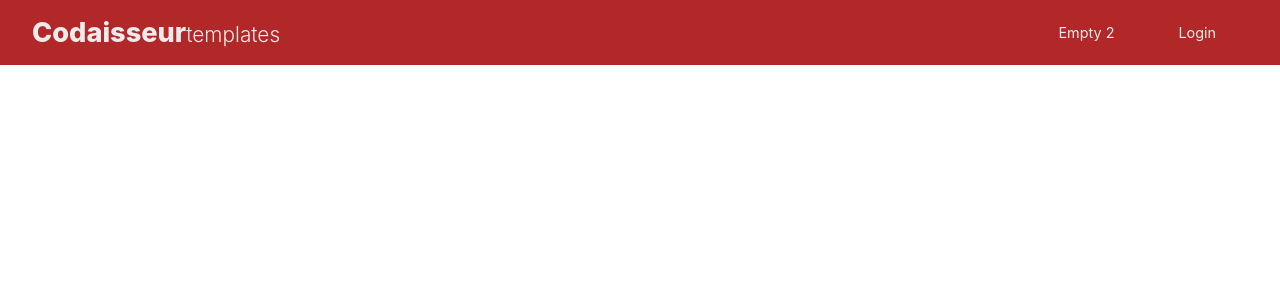
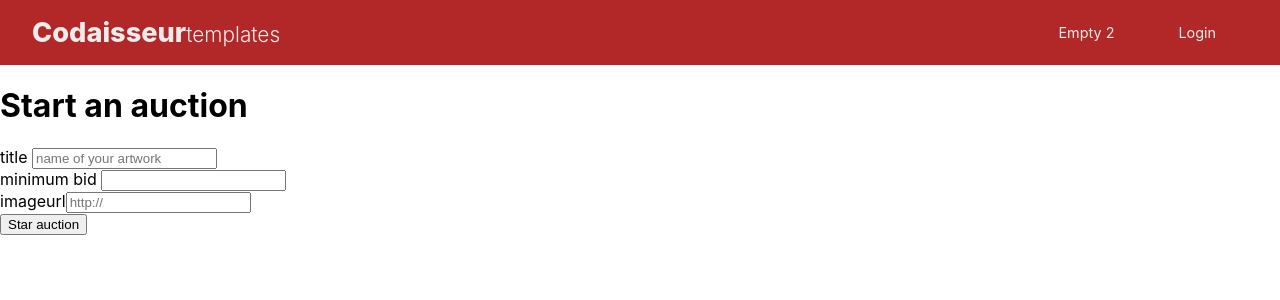
Before and after one commit to khademishoja/Heart-Works-frontend, a React (Create React App) app: page /startauction in a window 1280 px wide. Shown: the top 300 px of the page. Built offline with nearby package versions, Linux system fonts and the light colour scheme; no server answers.

Commit message:
create startaction page and set link on navbar

```diff
--- a/src/App.js
+++ b/src/App.js
@@ -6,7 +6,7 @@ import { Routes, Route } from "react-router-dom";
 import { Navigation, MessageBox } from "./components";
 import { Homepage, Login, SignUp } from "./pages";
 import DetailsPage from "./pages/DetailsPage";
-
+import StartAuction from "./pages/StartAuction";
 function App() {
   const dispatch = useDispatch();
 
@@ -23,6 +23,7 @@ function App() {
         <Route path="/artworks/:id" element={<DetailsPage />} />
         <Route path="/signup" element={<SignUp />} />
         <Route path="/login" element={<Login />} />
+        <Route path="/startauction" element={<StartAuction />} />
       </Routes>
     </div>
   );
--- a/src/components/Navigation.js
+++ b/src/components/Navigation.js
@@ -24,7 +24,7 @@ export const Navigation = () => {
       </Hamburger>
       <Menu open={open}>
         {/* <MenuLink>Start an auction</MenuLink> */}
-        {token && user.isArtist ? (
+        {token && user && user.isArtist ? (
           <MenuLink to="/startauction">Start an auction </MenuLink>
         ) : (
           <div></div>
--- /dev/null
+++ b/src/pages/StartAuction.js
@@ -0,0 +1,21 @@
+const StartAuction = () => {
+  return (
+    <div>
+      <h1>Start an auction</h1>
+      <div>
+        title <input type="text" placeholder="name of your artwork"></input>
+      </div>
+      <div>
+        minimum bid <input type="number"></input>
+      </div>
+      <div>
+        imageurl<input type="text" placeholder="http://"></input>
+      </div>
+      <div>{/* <img src="" /> */}</div>
+      <div>
+        <button>Star auction</button>
+      </div>
+    </div>
+  );
+};
+export default StartAuction;
```
